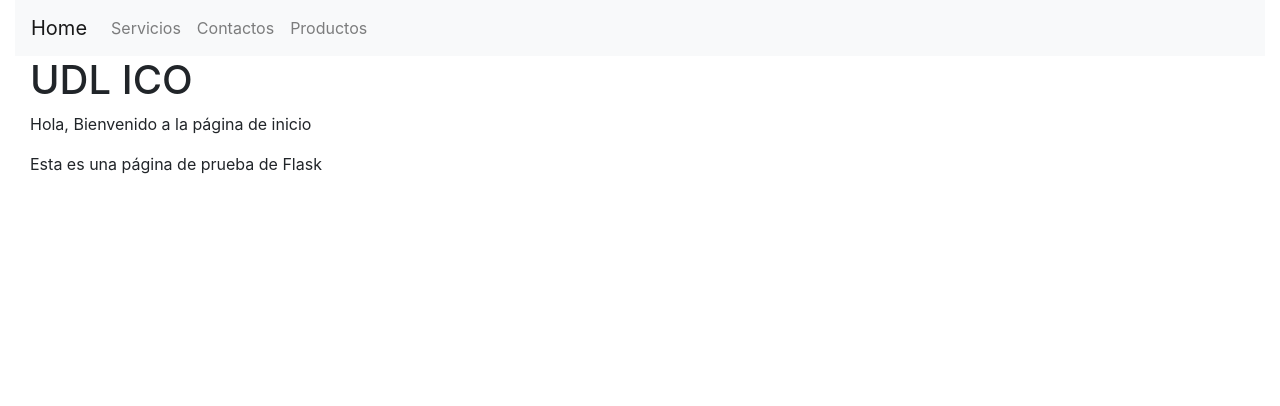
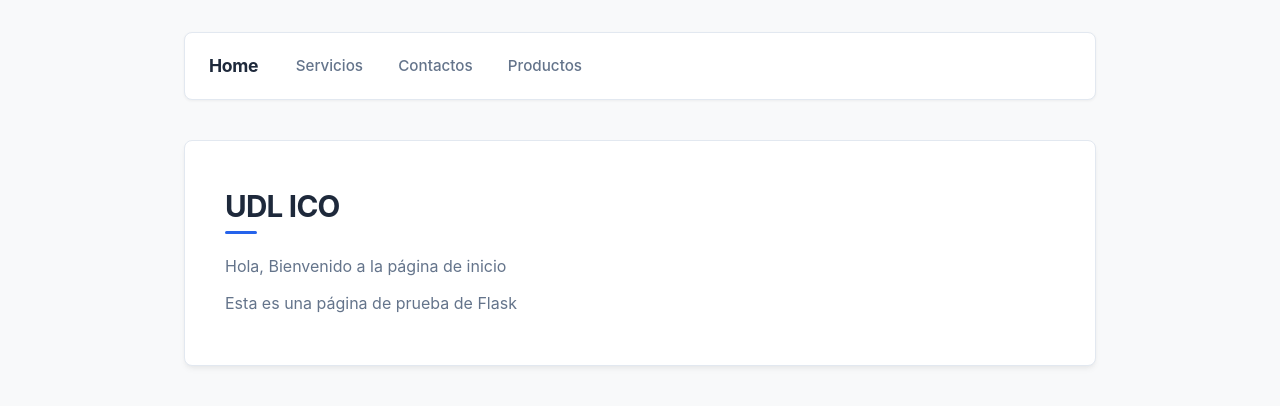
Before and after one commit to Christian-Guz/appweb01, a Flask app: page / in a window 1280 px wide. Shown: the top 406 px of the page. Run offline with Flask 3, Linux system fonts and the light colour scheme.

Commit message:
Aplicación de css-20261028

```diff
--- /dev/null
+++ b/static/css/styles.css
@@ -0,0 +1,115 @@
+/* Variables de Color y Tipografía */
+:root {
+  --bg-main: #f8f9fa;
+  --surface-color: #ffffff;
+  --text-primary: #1e293b;
+  --text-secondary: #64748b;
+  --accent-color: #2563eb;
+  --accent-hover: #1d4ed8;
+  --border-color: #e2e8f0;
+  --font-family: -apple-system, BlinkMacSystemFont, "Segoe UI", Roboto, "Helvetica Neue", Arial, sans-serif;
+  --radius: 8px;
+  --shadow-sm: 0 1px 3px rgba(0, 0, 0, 0.05);
+  --shadow-md: 0 4px 6px -1px rgba(0, 0, 0, 0.05), 0 2px 4px -1px rgba(0, 0, 0, 0.03);
+}
+
+/* Base */
+body {
+  background-color: var(--bg-main);
+  color: var(--text-primary);
+  font-family: var(--font-family);
+  margin: 0;
+  padding: 0;
+  -webkit-font-smoothing: antialiased;
+}
+
+/* Redefinición del contenedor global */
+body > .container-fluid {
+  max-width: 960px;
+  margin: 0 auto;
+  padding: 2rem 1.5rem;
+}
+
+/* Navbar / Navegación */
+.navbar {
+  background-color: var(--surface-color) !important;
+  border-radius: var(--radius);
+  border: 1px solid var(--border-color);
+  box-shadow: var(--shadow-sm);
+  padding: 0.85rem 1.5rem !important;
+  margin-bottom: 2.5rem;
+}
+
+.navbar-brand {
+  font-weight: 700;
+  font-size: 1.1rem;
+  color: var(--text-primary) !important;
+  letter-spacing: -0.02em;
+}
+
+.navbar-nav .nav-item {
+  margin-left: 0.5rem;
+}
+
+.navbar-nav .nav-link {
+  color: var(--text-secondary) !important;
+  font-weight: 500;
+  font-size: 0.95rem;
+  padding: 0.5rem 0.85rem !important;
+  border-radius: 6px;
+  transition: all 0.2s ease-in-out;
+}
+
+.navbar-nav .nav-link:hover,
+.navbar-nav .nav-link:focus {
+  color: var(--accent-color) !important;
+  background-color: #f1f5f9;
+}
+
+.navbar-toggler {
+  border: 1px solid var(--border-color);
+  padding: 0.25rem 0.6rem;
+  border-radius: 6px;
+}
+
+/* Tarjeta del Contenido Principal (Bloque {% block content %}) */
+body > .container-fluid > .container-fluid {
+  background-color: var(--surface-color);
+  border: 1px solid var(--border-color);
+  border-radius: var(--radius);
+  box-shadow: var(--shadow-md);
+  padding: 3rem 2.5rem !important;
+}
+
+/* Tipografía de Encabezados y Párrafos */
+h1 {
+  font-size: 1.85rem;
+  font-weight: 700;
+  color: var(--text-primary);
+  letter-spacing: -0.025em;
+  margin-bottom: 1.25rem;
+  position: relative;
+  display: inline-block;
+}
+
+/* Indicador sutil debajo del título */
+h1::after {
+  content: "";
+  display: block;
+  width: 32px;
+  height: 3px;
+  background-color: var(--accent-color);
+  border-radius: 2px;
+  margin-top: 0.4rem;
+}
+
+p {
+  font-size: 1rem;
+  line-height: 1.6;
+  color: var(--text-secondary);
+  margin-bottom: 0.75rem;
+}
+
+p:last-child {
+  margin-bottom: 0;
+}
--- a/templates/layout.html
+++ b/templates/layout.html
@@ -2,6 +2,8 @@
 <html lang="sp">
     <head>
         <link rel="stylesheet" href="https://cdn.jsdelivr.net/npm/bootstrap@4.6.2/dist/css/bootstrap.min.css" integrity="sha384-xOolHFLEh07PJGoPkLv1IbcEPTNtaed2xpHsD9ESMhqIYd0nLMwNLD69Npy4HI+N" crossorigin="anonymous">
+        <!-- Vinculación del nuevo archivo de estilos CSS independiente -->
+        <link rel="stylesheet" href="{{ url_for('static', filename='css/styles.css') }}">
         <meta charset="UTF-8">
         <meta name="viewport" content="width=device-width, initial-scale=1.0">
         <title>{{titulo}}</title>
```
